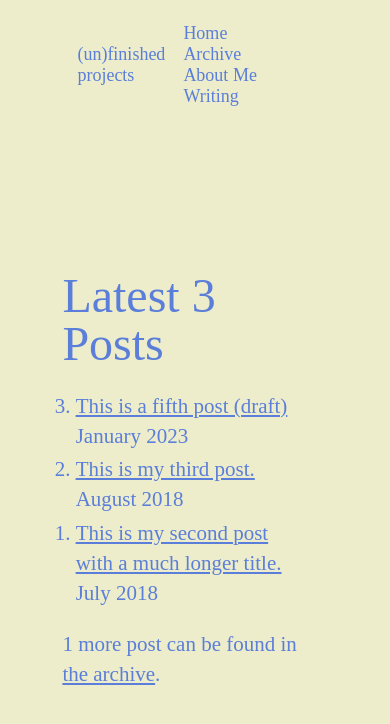
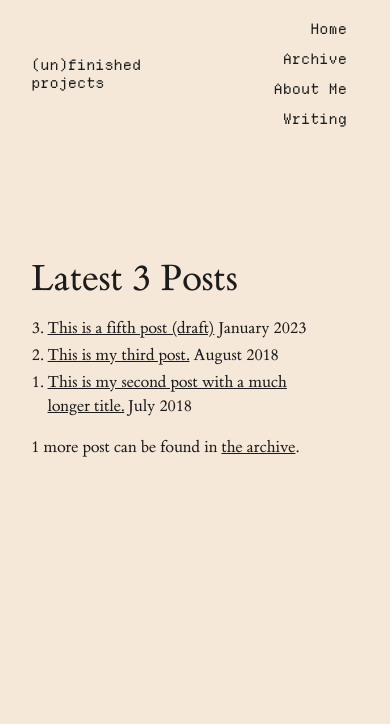
Before and after one commit to LasseMay/unfinished-projects, an Eleventy site: page content/index.njk in a window 390 px wide. Built offline with nearby package versions, Linux system fonts and the light colour scheme; Eleventy itself is replaced by a stand-in of ours; files that its build step writes are made by us from their sources; what eleventy-plugin-bibtex would draw is missing.

Commit message:
nicer heading

```diff
--- a/_includes/layouts/base.njk
+++ b/_includes/layouts/base.njk
@@ -31,16 +31,21 @@
         {#- <link rel="stylesheet" href="{% getBundleFileUrl "css" %}"> #}
     <meta name="viewport" content="width=device-width, initial-scale=1"> </head>
     <body>
-        <header style='padding:1em; display: flex; justify-content: space-between; align-items: center; padding-right: 8em;'>
-            <a href="/" class="home-link" style='text-decoration: none; font-size: 1.2em;'>{{ metadata.title }}</a>
-            <div class='nav' style='margin-top: 0;'>
+
+			<!-- vertical on mobile -->
+        <header style="padding: 1em; padding-left: 0em; display: flex; flex-wrap: wrap; justify-content: space-between; align-items: center; gap: 1em;">
+            <a href="/" class="home-link" style="font-family: 'Departure Mono', monospace; text-decoration: none; font-size: 1.2em; flex: 2;">
+                {{ metadata.title }}
+            </a>
+            <nav class="nav" style="display: flex; flex-wrap: wrap; gap: 1em; justify-content: flex-end; flex: 2;">
                 {%- for entry in collections.all | eleventyNavigation %}
-                    <a style='text-decoration: none; margin-left: 1em; margin-right: 1em; font-size: 1.2em;' href="{{ entry.url }}" {% if entry.url == page.url %} aria-current="page" {% endif %}>
+                    <a class="nav-link" style="font-family: 'Departure Mono', monospace; text-decoration: none; font-size: 1.2em;" href="{{ entry.url }}" {% if entry.url == page.url %} aria-current="page" {% endif %}>
                         {{ entry.title }}
                     </a>
                 {%- endfor %}
-            </div>
+            </nav>
         </header>
+
         <main id="skip">
             <article>
                 <section>
--- a/public/css/index.css
+++ b/public/css/index.css
@@ -1,6 +1,30 @@
 .csl-bib-body {
     width: 55%;
 }
+
+/* small screen styles */
+@media (max-width: 760px) {
+    .nav {
+        flex-direction: column;
+        align-items: flex-end; /* Align items to the right */
+    }
+    .nav-link {
+        margin: 0; /* Remove any extra margin for vertical stacking */
+        text-align: right; /* Ensure text is right-aligned */
+    }
+}
+
+
+/* departure font for header
+*/
+@font-face {
+    font-family: 'Departure Mono';
+    src: url('/fonts/departure/DepartureMono-Regular.woff2') format('woff2'),
+         url('/fonts/departure/DepartureMono-Regular.woff') format('woff');
+    font-weight: normal;
+    font-style: normal;
+}
+
 
 /* tufte below */
 @charset "UTF-8";
@@ -10,8 +34,7 @@
 
 @font-face {
     font-family: "et-book";
-    src: url("/fonts/et-book/et-book-roman-line-figures/et-book-roman-line-figures.eot");
-    src: url("/fonts/et-book/et-book-roman-line-figures/et-book-roman-line-figures.eot?#iefix") format("embedded-opentype"), url(/"fonts/et-book/et-book-roman-line-figures/et-book-roman-line-figures.woff") format("woff"), url(/"fonts/et-book/et-book-roman-line-figures/et-book-roman-line-figures.ttf") format("truetype"), url(/"fonts/et-book/et-book-roman-line-figures/et-book-roman-line-figures.svg#etbookromanosf") format("svg");
+    src: url("/fonts/et-book/et-book-roman-line-figures/et-book-roman-line-figures.woff") format("woff");
     font-weight: normal;
     font-style: normal;
     font-display: swap;
@@ -19,8 +42,7 @@
 
 @font-face {
     font-family: "et-book";
-    src: url("/fonts/et-book/et-book-display-italic-old-style-figures/et-book-display-italic-old-style-figures.eot");
-    src: url("/fonts/et-book/et-book-display-italic-old-style-figures/et-book-display-italic-old-style-figures.eot?#iefix") format("embedded-opentype"), url(/"fonts/et-book/et-book-display-italic-old-style-figures/et-book-display-italic-old-style-figures.woff") format("woff"), url(/"fonts/et-book/et-book-display-italic-old-style-figures/et-book-display-italic-old-style-figures.ttf") format("truetype"), url(/"fonts/et-book/et-book-display-italic-old-style-figures/et-book-display-italic-old-style-figures.svg#etbookromanosf") format("svg");
+    src: url("/fonts/et-book/et-book-display-italic-old-style-figures/et-book-display-italic-old-style-figures.woff") format("woff");
     font-weight: normal;
     font-style: italic;
     font-display: swap;
@@ -28,8 +50,7 @@
 
 @font-face {
     font-family: "et-book";
-    src: url("/fonts/et-book/et-book-bold-line-figures/et-book-bold-line-figures.eot");
-    src: url("/fonts/et-book/et-book-bold-line-figures/et-book-bold-line-figures.eot?#iefix") format("embedded-opentype"), url(/"fonts/et-book/et-book-bold-line-figures/et-book-bold-line-figures.woff") format("woff"), url(/"fonts/et-book/et-book-bold-line-figures/et-book-bold-line-figures.ttf") format("truetype"), url(/"fonts/et-book/et-book-bold-line-figures/et-book-bold-line-figures.svg#etbookromanosf") format("svg");
+    src: url("/fonts/et-book/et-book-bold-line-figures/et-book-bold-line-figures.woff") format("woff");
     font-weight: bold;
     font-style: normal;
     font-display: swap;
@@ -37,8 +58,7 @@
 
 @font-face {
     font-family: "et-book-roman-old-style";
-    src: url("/fonts/et-book/et-book-roman-old-style-figures/et-book-roman-old-style-figures.eot");
-    src: url("/fonts/et-book/et-book-roman-old-style-figures/et-book-roman-old-style-figures.eot?#iefix") format("embedded-opentype"), url(/"fonts/et-book/et-book-roman-old-style-figures/et-book-roman-old-style-figures.woff") format("woff"), url(/"fonts/et-book/et-book-roman-old-style-figures/et-book-roman-old-style-figures.ttf") format("truetype"), url(/"fonts/et-book/et-book-roman-old-style-figures/et-book-roman-old-style-figures.svg#etbookromanosf") format("svg");
+    src: url("/fonts/et-book/et-book-roman-old-style-figures/et-book-roman-old-style-figures.woff") format("woff");
     font-weight: normal;
     font-style: normal;
     font-display: swap;
@@ -46,7 +66,7 @@
 
 /* Tufte CSS styles */
 html {
-    font-size: 15px;
+    font-size: 12px;
 }
 
 body {
@@ -58,8 +78,10 @@ body {
     font-family: et-book;
     /* background-color: #fffff8; */
     /* color: #111; */
-    background-color: rgb(237, 237, 203);
-    color: rgb(90, 126, 217);
+    /*background-color: rgb(237, 237, 203);*/
+    /*color: rgb(90, 126, 217);*/
+    color: #1C1C1C;
+    background-color: #F5E8D8;
     max-width: 1400px;
     counter-reset: sidenote-counter;
 }
@@ -67,14 +89,14 @@ body {
 /* Adds dark mode */
 @media (prefers-color-scheme: dark) {
     body {
-        /* background-color: #151515;
-        color: #ddd; */
-        /* background-color: rgb(37, 90, 114);
-        color: rgb(153, 204, 144); */
-        /* background: rgb(59, 56, 85);
-        color: rgb(188, 160, 149); */
-        background: rgb(71, 90, 111);
-        color: rgb(237, 224, 176);
+        background-color: #1C1C1C;
+        color: #F5E8D8;
+        /*background-color: rgb(37, 90, 114);*/
+        /*color: rgb(153, 204, 144);*/
+        /*background: rgb(59, 56, 85);*/
+        /*color: rgb(188, 160, 149);*/
+        /*background: rgb(71, 90, 111);*/
+        /*color: rgb(237, 224, 176);*/
     }
 }
 
@@ -437,8 +459,12 @@ label.margin-toggle:not(.sidenote-number) {
 @media (max-width: 760px) {
     body {
         width: 84%;
-        padding-left: 8%;
-        padding-right: 8%;
+        /*padding-left: 8%;*/
+        /*padding-right: 8%;*/
+        /*padding-left: 4%;*/
+        /*padding-right: 4%;*/
+        padding-left: 0%;
+        padding-right: 0%;
     }
 
     hr,
```
Also changed, not shown: public/fonts/departure/DepartureMono-Regular.otf (added), public/fonts/departure/DepartureMono-Regular.woff (added), public/fonts/departure/DepartureMono-Regular.woff2 (added), public/fonts/departure/README.md (added), 1 other file.
